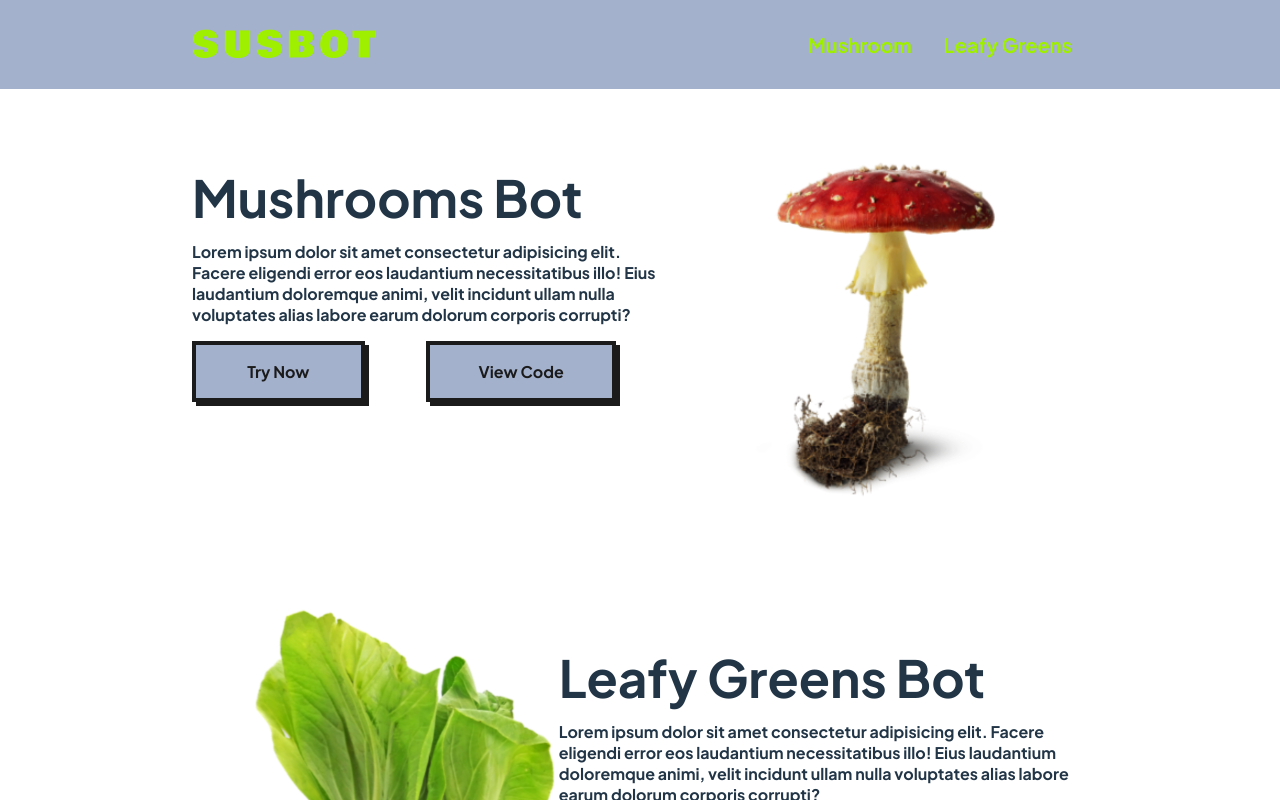
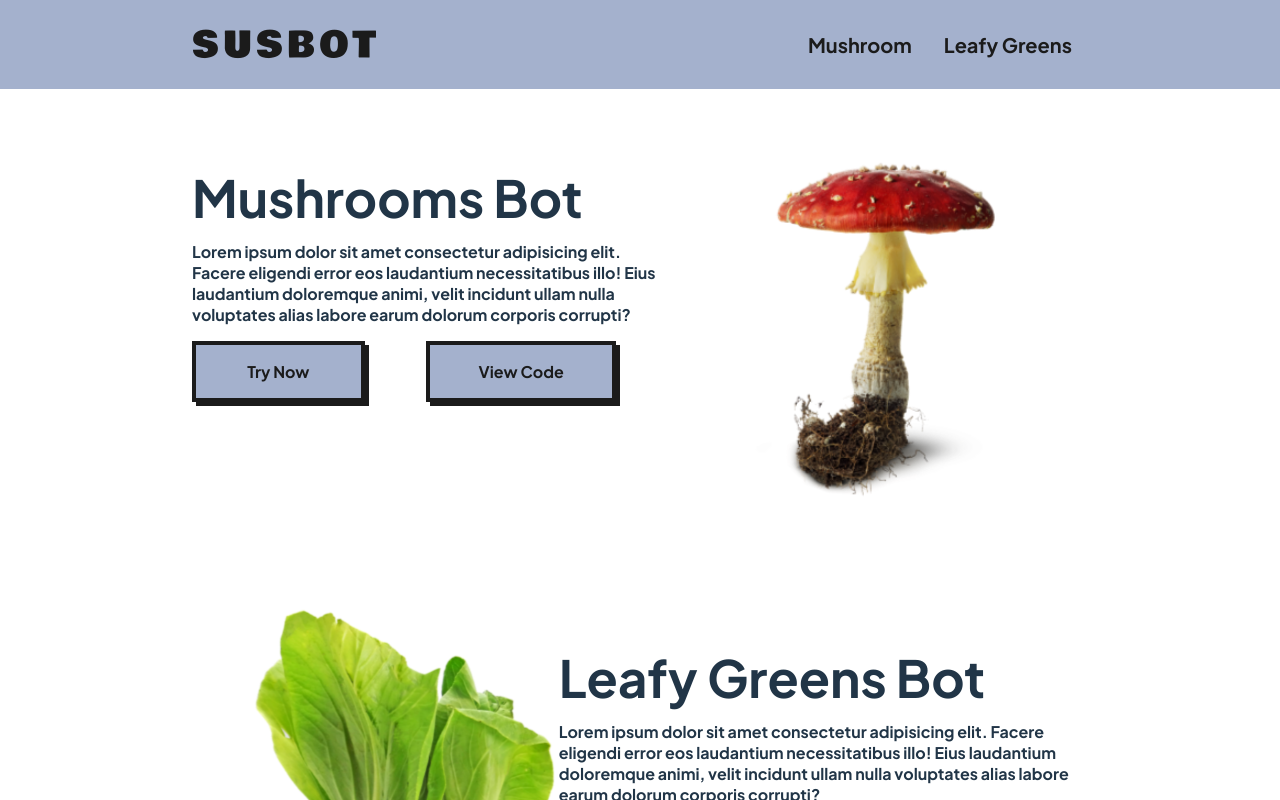
Before and after one commit to Shaburu/Advanced-Mushroom-Habitat-Mush-E, a React (Vite) app in the folder Mush-E/: page / in a window 1280 px wide. Shown: the top 800 px of the page. Built offline with nearby package versions, Linux system fonts and the light colour scheme.

Commit message:
Logo black

```diff
--- a/Mush-E/src/Components/Navbar.css
+++ b/Mush-E/src/Components/Navbar.css
@@ -20,7 +20,7 @@ nav .title {
     font-size: 36px;
     letter-spacing: 0.3rem;
     text-decoration: none;
-    color: var(--htbgreen);
+    color: var(--black100);
     animation: titleDance 5s infinite;
 }
 /*
@@ -47,7 +47,7 @@ nav ul li a {
     font-family: 'jakarta';
     font-size: 20px;
     text-decoration: none;
-    color: var(--htbgreen);
+    color: var(--black100);
     padding: 0.5rem;
     margin: 0 0.5rem;
     border-radius: 0.5rem;
```
